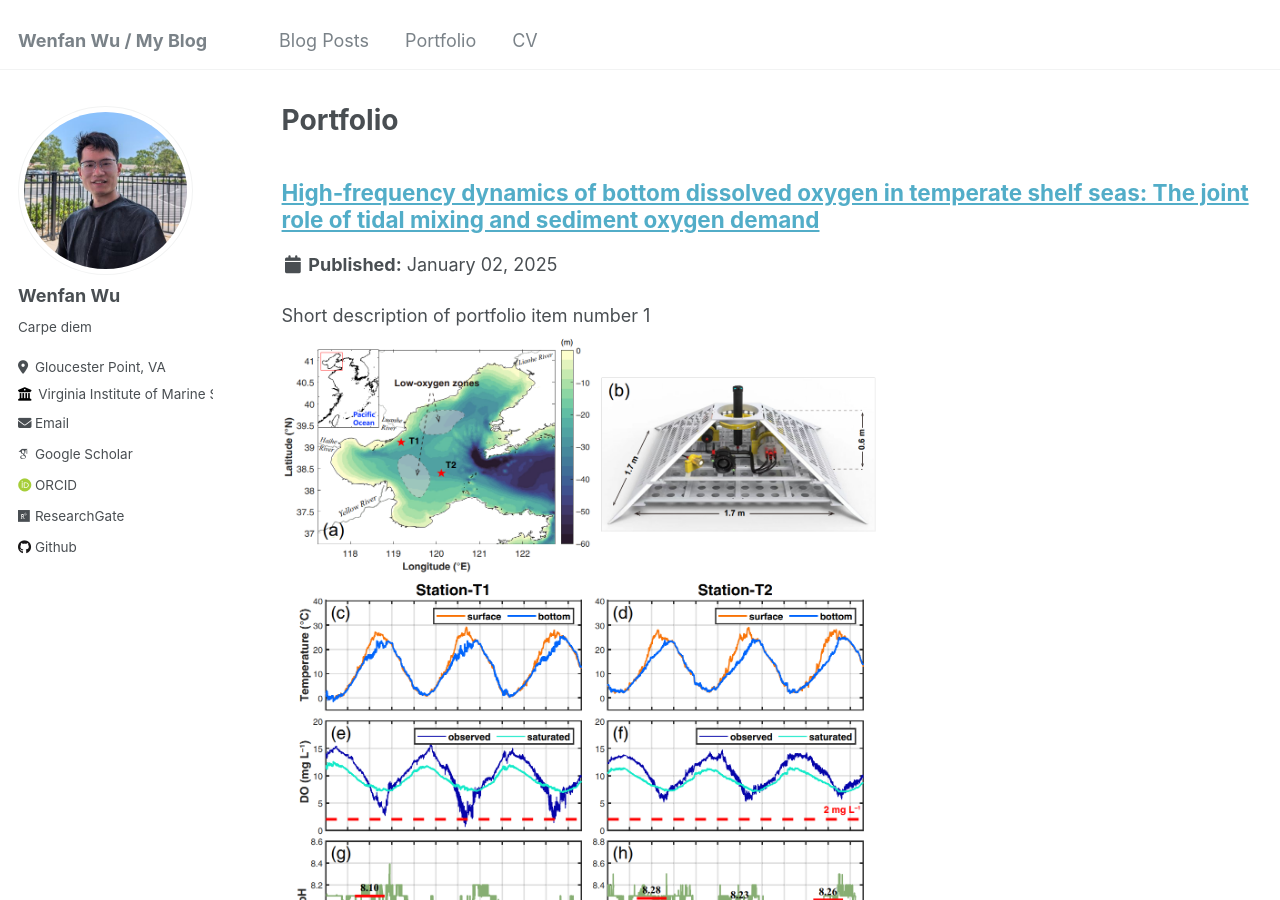
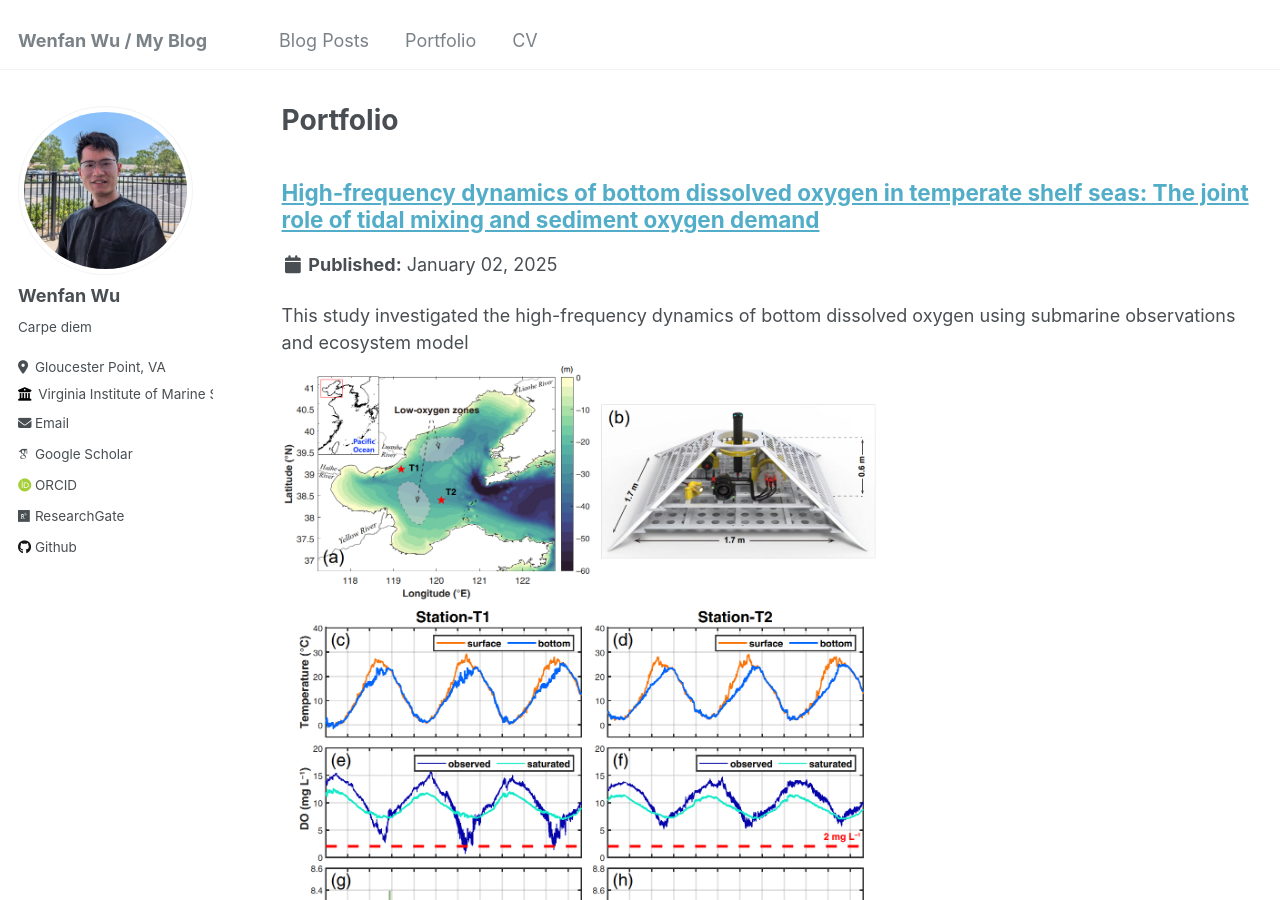
Before and after one commit to wenfanwu/wenfanwu.github.io, a Jekyll site: the page built from _pages/portfolio.html, in a window 1280 px wide and 900 px high. Built offline with Jekyll 4.4.1, drawn with Linux system fonts in a browser that asks for light colours; some web fonts are replaced.

Commit message:
Update portfolio-1.md

```diff
--- a/_portfolio/portfolio-1.md
+++ b/_portfolio/portfolio-1.md
@@ -1,6 +1,6 @@
 ---
 title: "High‐frequency dynamics of bottom dissolved oxygen in temperate shelf seas: The joint role of tidal mixing and sediment oxygen demand"
-excerpt: "Short description of portfolio item number 1<br/><img src='/images/portfolio_s1.png' alt='Project Image' width='600' height='400'>"
+excerpt: "This study investigated the high-frequency dynamics of bottom dissolved oxygen using submarine observations and ecosystem model <br/><img src='/images/portfolio_s1.png' alt='Project Image' width='600' height='400'>"
 collection: portfolio
 ---
 
```
